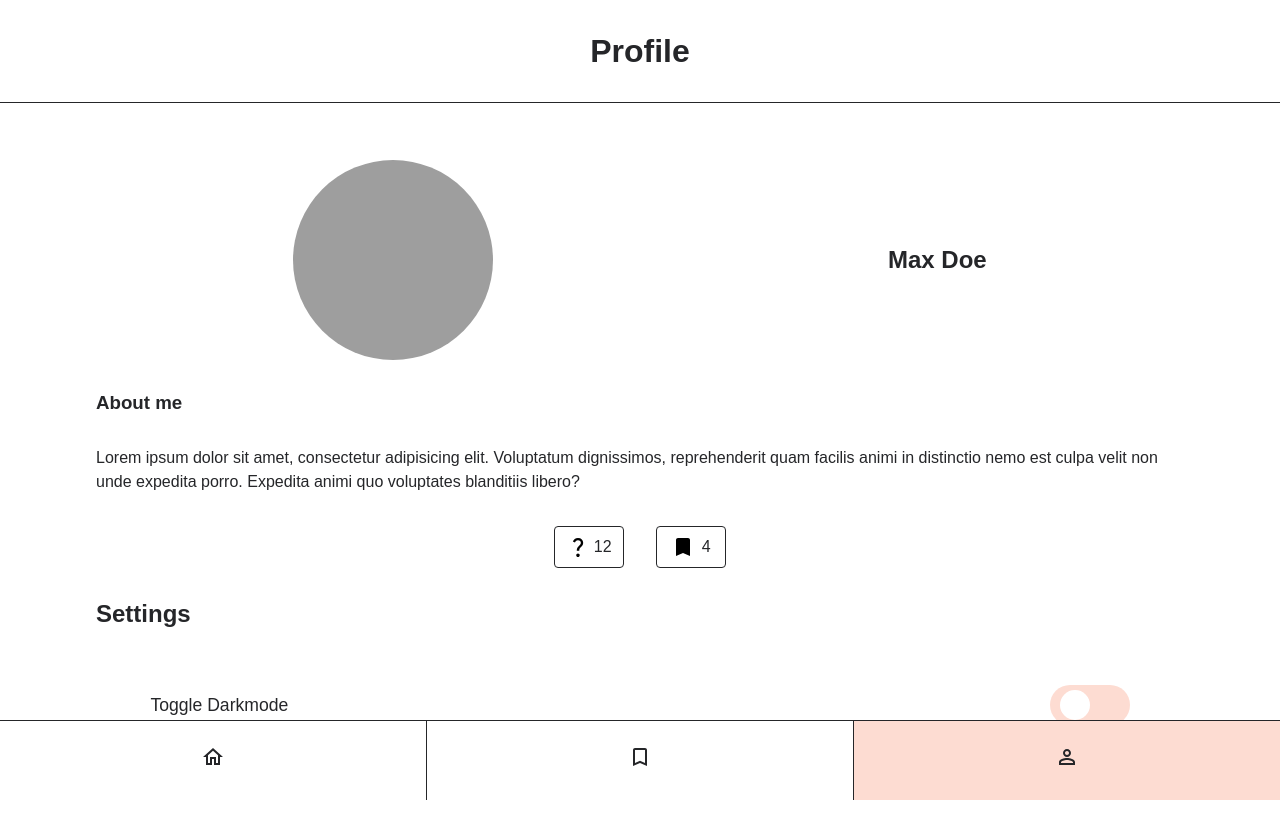
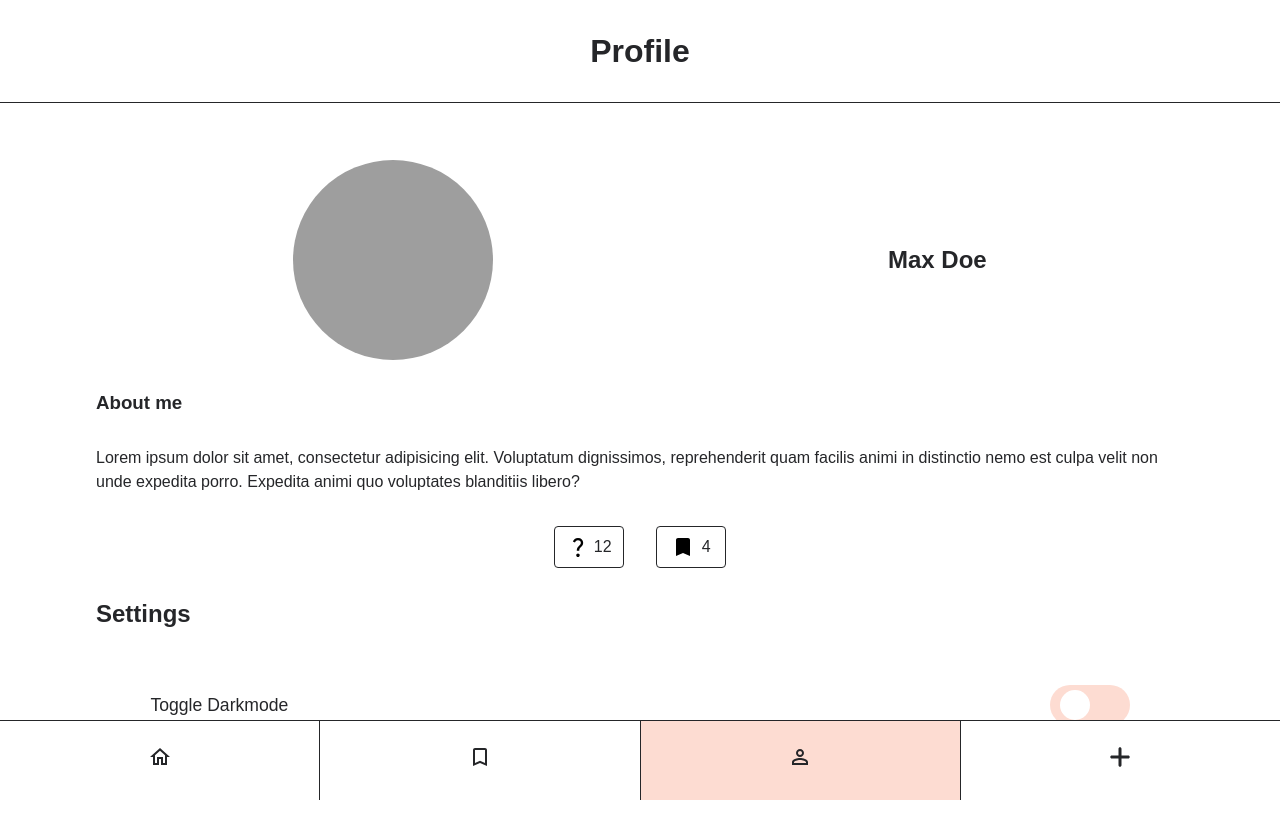
Before and after one commit to Reka27/recap_project2, a website: page profile.html in a window 1280 px wide. Drawn offline with Linux system fonts and the light colour scheme; grey boxes are pictures that could not be loaded.

Commit message:
added '+' icon to nav bar on all pages

```diff
--- a/components/form/form.css
+++ b/components/form/form.css
@@ -2,7 +2,7 @@
   display: flex;
   flex-direction: column;
   gap: 10px;
-  margin: 150px 100px 100px 100px;
+  margin: 150px 10px 10px 10px;
 }
 .fieldset {
   display: flex;
@@ -25,3 +25,8 @@
 .main {
   padding-bottom: 75px;
 }
+.body {
+  display: flex;
+  align-items: center;
+  flex-direction: column;
+}
--- a/js/form.js
+++ b/js/form.js
@@ -15,10 +15,6 @@ const updateRemainingLength = (spanElement, remaininglength) => {
   spanElement.textContent = `${remaininglength} characters left`;
 };
 const maxlength = questionElement.getAttribute("maxlength");
-
-//Initial value to be displayed next to textarea
-//updateRemainingLength(characterLeftQuestion, maxlength);
-//updateRemainingLength(characterLeftAnswer, maxlength);
 
 //Calculate remaining length of textarea input and update
 questionElement.addEventListener("input", (event) => {
--- a/profile.html
+++ b/profile.html
@@ -126,6 +126,24 @@
             </svg>
           </a>
         </li>
+        <li class="navigation__list-item">
+          <a
+            class="navigation__link"
+            href="/form.html"
+            aria-label="go to bookmarks page"
+          >
+            <svg
+              xmlns="http://www.w3.org/2000/svg"
+              height="24px"
+              width="24px"
+              viewBox="0 0 448 512"
+            >
+              <path
+                d="M256 80c0-17.7-14.3-32-32-32s-32 14.3-32 32V224H48c-17.7 0-32 14.3-32 32s14.3 32 32 32H192V432c0 17.7 14.3 32 32 32s32-14.3 32-32V288H400c17.7 0 32-14.3 32-32s-14.3-32-32-32H256V80z"
+              />
+            </svg>
+          </a>
+        </li>
       </ul>
     </nav>
   </body>
```
Also changed, not shown: bookmarks.html (+18 -0 lines), form.html (+2 -2 lines).
